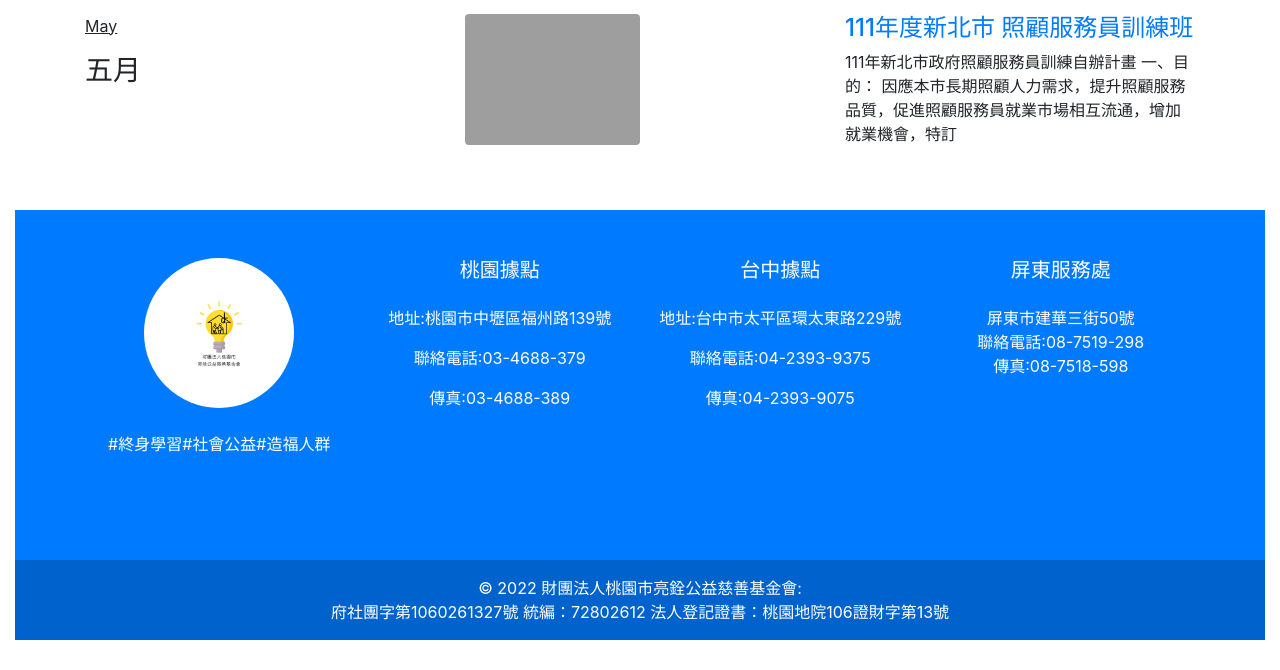
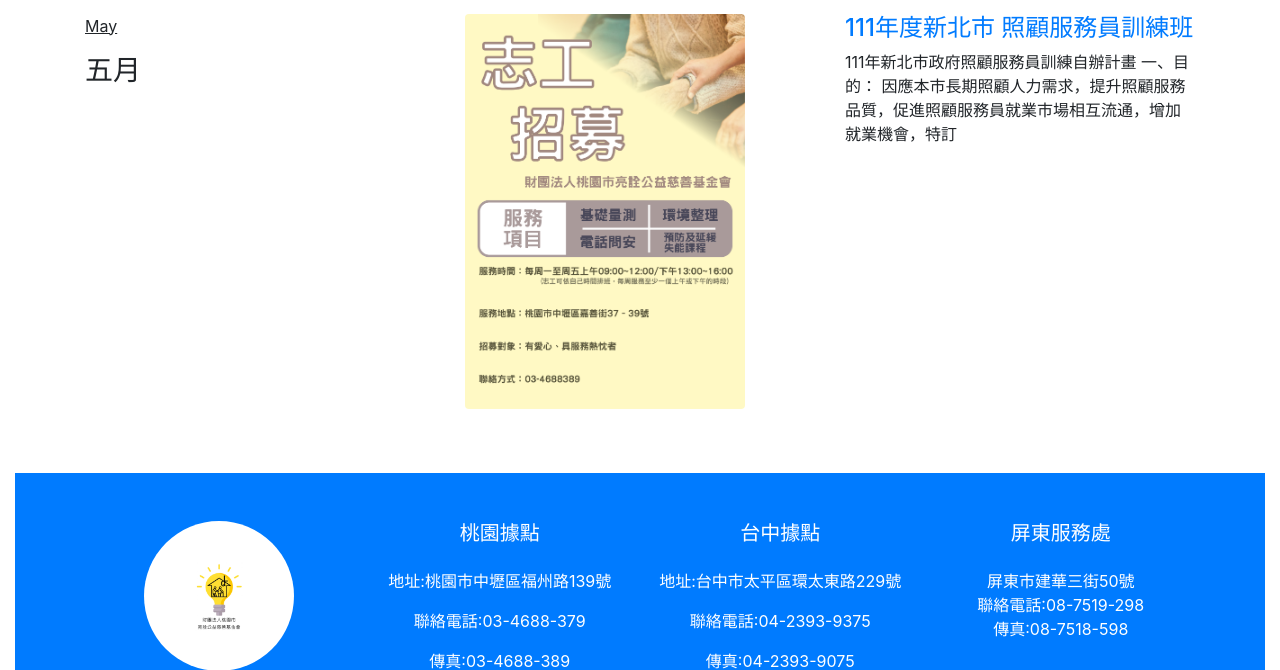
Before and after one commit to maybeimcat86211/li-pure, a Django app: page /li_class in a window 1280 px wide. Shown: the part 891-1561 px from the top of the page. Run offline with Django 4.2, Linux system fonts and the light colour scheme; grey boxes are pictures that could not be loaded.

Commit message:
update source

```diff
--- a/web/templates/li_class.html
+++ b/web/templates/li_class.html
@@ -14,7 +14,7 @@
     </div>
     <div class="col">
         <figure>
-            <img class="rounded" src="https://www.thn-buurtzorg.com/admin//archive//Content/cover/215.png?v=1660200031" alt="abotus 大圖" style="width:50%">
+            <img class="rounded" src="{% static 'web/DM.png' %}" alt="abotus 大圖" style="width:80%">
             </figure>
     </div>
     <div class="col">
```
